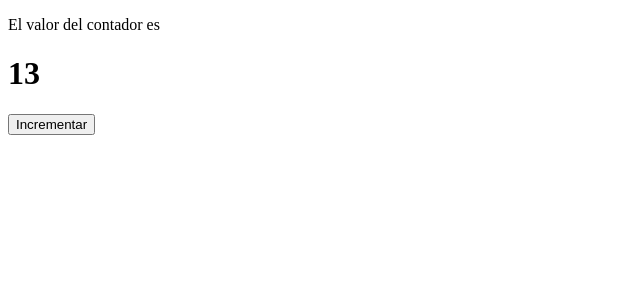
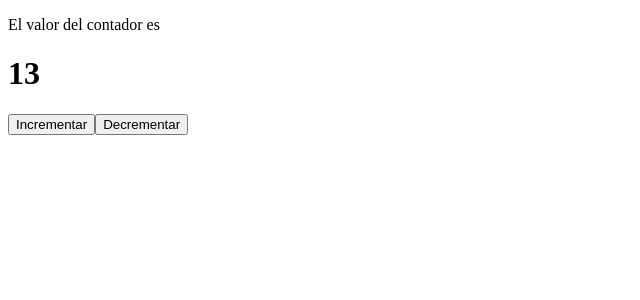
Before and after one commit to miguelgargallo/contador_mejorado, a React (Create React App) app: page / in a window 1280 px wide. Shown: the top 300 px of the page, without its empty margins (0-640 px from the left). Built offline with nearby package versions, Linux system fonts and the light colour scheme.

Commit message:
1.1.9 SE RESTAR!!!! 1.1.9 SE RESTAR!!!!

```diff
--- a/src/index.js
+++ b/src/index.js
@@ -19,11 +19,16 @@ const App = (props) => {
     setContador(contador + 1);
   };
 
+  const handleCliclk2 = () => {
+    setContador(contador - 1);
+  };
+
   return (
     <div>
       <p>El valor del contador es</p>
       <h1>{contador}</h1>
       <button onClick={handleCliclk}>Incrementar</button>
+      <button onClick={handleCliclk2}>Decrementar</button>
     </div>
   );
 };
```
